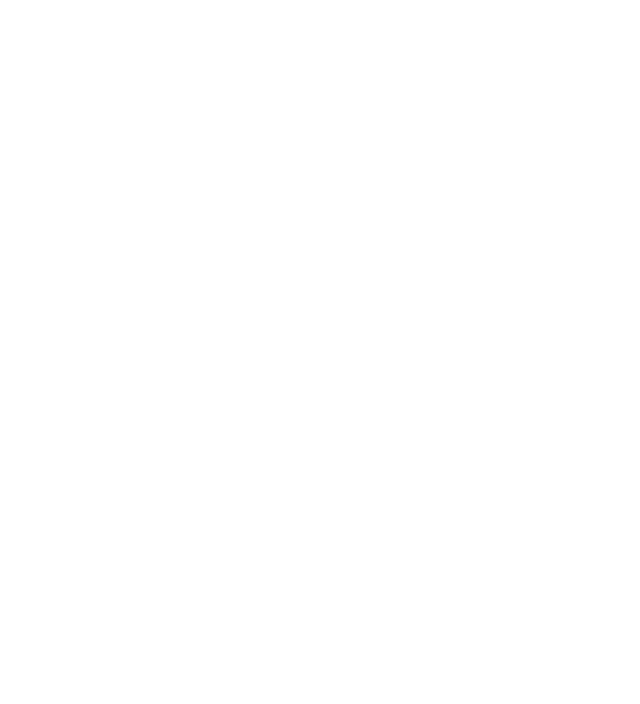
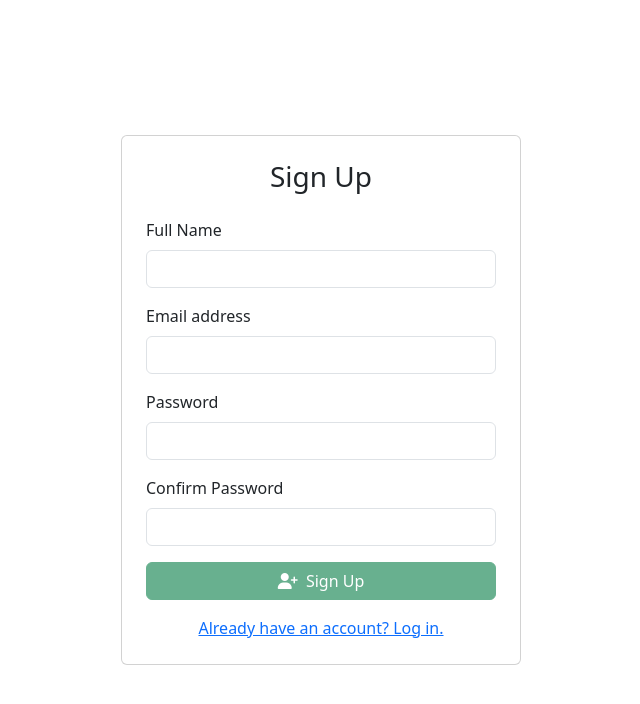
Before and after one commit to shrash9/CourseListingApp, an Angular app: page /signup in a window 1280 px wide. Before the commit this address led to /. Shown: the top 704 px of the page, without its empty margins (319-959 px from the left). Built offline with nearby package versions, Linux system fonts and the light colour scheme.

Commit message:
Added signup Functionality

```diff
--- a/src/app/login/login.component.ts
+++ b/src/app/login/login.component.ts
@@ -11,12 +11,12 @@
   styleUrls: ['./login.component.scss']
 })
 export class LoginComponent {
-  // <— add these two
+
   email: string = '';
   password: string = '';
 
   onSubmit(): void {
-    // for now just log/alert; we’ll hook up real auth & navigation later
+
     console.log('Logging in with', this.email, this.password);
     alert(`Logged in with email: ${this.email}`);
   }
--- a/src/app/signup/signup.component.html
+++ b/src/app/signup/signup.component.html
@@ -1 +1,80 @@
-<p>signup works!</p>
+<div class="d-flex justify-content-center align-items-center vh-100">
+    <div class="card p-4" style="max-width: 400px; width: 100%;">
+      <h3 class="card-title text-center mb-4">Sign Up</h3>
+      <form #signUpForm="ngForm" (ngSubmit)="onSubmit()">
+        <div class="mb-3">
+          <label class="form-label" for="fullName">Full Name</label>
+          <input
+            class="form-control"
+            type="text"
+            id="fullName"
+            name="fullName"
+            required
+            [(ngModel)]="fullName"
+            #fullNameField="ngModel"
+          />
+          <div class="invalid-feedback d-block" *ngIf="fullNameField.invalid && fullNameField.touched">
+            Name is required.
+          </div>
+        </div>
+
+        <div class="mb-3">
+          <label class="form-label" for="email">Email address</label>
+          <input
+            class="form-control"
+            type="email"
+            id="email"
+            name="email"
+            required
+            [(ngModel)]="email"
+            #emailField="ngModel"
+          />
+          <div class="invalid-feedback d-block" *ngIf="emailField.invalid && emailField.touched">
+            A valid email is required.
+          </div>
+        </div>
+
+        <div class="mb-3">
+          <label class="form-label" for="password">Password</label>
+          <input
+            class="form-control"
+            type="password"
+            id="password"
+            name="password"
+            required
+            minlength="6"
+            [(ngModel)]="password"
+            #passwordField="ngModel"
+          />
+          <div class="invalid-feedback d-block" *ngIf="passwordField.invalid && passwordField.touched">
+            Password (min 6 chars) is required.
+          </div>
+        </div>
+
+        <div class="mb-3">
+          <label class="form-label" for="confirmPassword">Confirm Password</label>
+          <input
+            class="form-control"
+            type="password"
+            id="confirmPassword"
+            name="confirmPassword"
+            required
+            [(ngModel)]="confirmPassword"
+            #confirmPasswordField="ngModel"
+          />
+          <div class="invalid-feedback d-block" *ngIf="confirmPasswordField.invalid && confirmPasswordField.touched">
+            Confirmation is required.
+          </div>
+        </div>
+
+        <button class="btn btn-success w-100" type="submit" [disabled]="signUpForm.invalid || password !== confirmPassword">
+          <i class="fas fa-user-plus me-1"></i>
+          Sign Up
+        </button>
+      </form>
+
+      <div class="text-center mt-3">
+        <a routerLink="/login">Already have an account? Log in.</a>
+      </div>
+    </div>
+  </div>
--- a/src/app/signup/signup.component.ts
+++ b/src/app/signup/signup.component.ts
@@ -1,11 +1,23 @@
 import { Component } from '@angular/core';
+import { CommonModule } from '@angular/common';
+import { FormsModule } from '@angular/forms';
+import { RouterModule } from '@angular/router';
 
 @Component({
   selector: 'app-signup',
-  imports: [],
+  standalone: true,
+  imports: [CommonModule, FormsModule, RouterModule],
   templateUrl: './signup.component.html',
-  styleUrl: './signup.component.scss'
+  styleUrls: ['./signup.component.scss']
 })
 export class SignupComponent {
+  fullName = '';
+  email = '';
+  password = '';
+  confirmPassword = '';
 
+  onSubmit(): void {
+    console.log('Signing up with', this.fullName, this.email);
+    alert(`Signed up ${this.fullName} (${this.email})`);
+  }
 }
--- a/src/main.ts
+++ b/src/main.ts
@@ -8,11 +8,14 @@
     loadComponent: () =>
       import('./app/login/login.component').then(m => m.LoginComponent)
   },
+  {
+    path: 'signup',
+    loadComponent: () =>
+      import('./app/signup/signup.component').then(m => m.SignupComponent)
+  },
   { path: '', redirectTo: 'login', pathMatch: 'full' }
 ];
 
 bootstrapApplication(AppComponent, {
-  providers: [
-    provideRouter(routes)
-  ]
+  providers: [provideRouter(routes)]
 });
```
